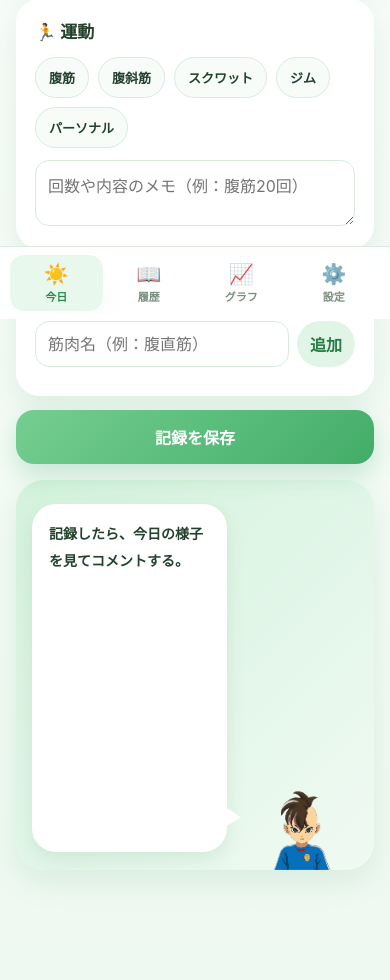
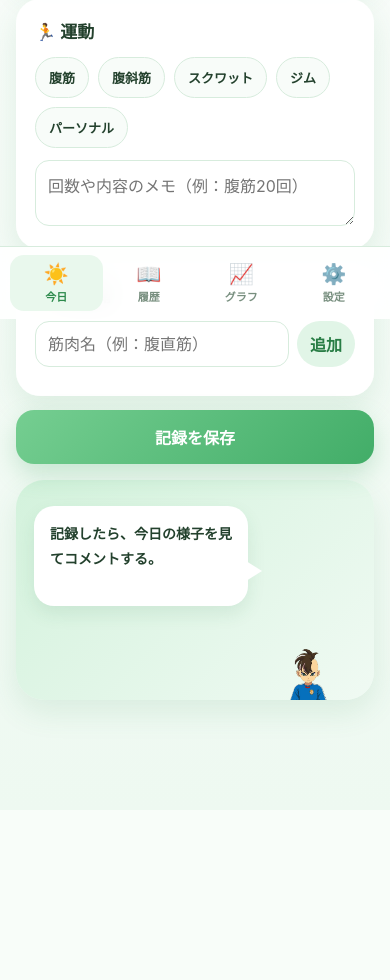
Before and after one commit to k2chanxmx-cloud/AquaDiet, a Flask app: page / in a window 390 px wide. Shown: the part 525-1505 px from the top of the page. After the commit the page ends 1255 px from the top, so only its background shows below. Run offline with Flask 3, Linux system fonts and the light colour scheme; data that the repository does not hold is empty.

Commit message:
Add files via upload

```diff
--- a/static/style.css
+++ b/static/style.css
@@ -88,46 +88,24 @@ textarea:focus,input:focus,select:focus{border-color:var(--aqua-deep);outline:no
 }
 .primary-button:disabled,.ai-button:disabled{opacity:.6}
 .coach-card{
-  min-height:360px;
-  display:grid;
-  grid-template-columns:minmax(0,1.65fr) minmax(190px,.85fr);
-  gap:12px;
-  align-items:end;
-  background:linear-gradient(135deg,#d3f2dc,#f0faf3);
-  border-radius:28px;
-  padding:20px 16px 0 20px;
-  box-shadow:var(--shadow);
-  overflow:hidden
+  min-height:220px;display:grid;grid-template-columns:1.4fr .75fr;gap:8px;align-items:end;
+  background:linear-gradient(135deg,#d3f2dc,#f0faf3);border-radius:28px;padding:18px 14px 0 18px;
+  box-shadow:var(--shadow);overflow:hidden
 }
-.speech-wrap{align-self:stretch;padding-top:8px;padding-bottom:18px;display:flex;flex-direction:column}
+.speech-wrap{align-self:start;padding-top:8px}
 .speech-bubble{
-  position:relative;
-  background:white;
-  border-radius:24px;
-  padding:20px;
-  font-size:15px;
-  font-weight:700;
-  line-height:1.9;
-  min-height:230px;
-  flex:1;
-  box-shadow:0 8px 18px rgba(42,118,70,.10);
-  white-space:pre-wrap
+  position:relative;background:white;border-radius:20px;padding:16px;font-size:14px;font-weight:700;line-height:1.75;
+  min-height:100px;box-shadow:0 8px 18px rgba(42,118,70,.10)
 }
 .speech-bubble:after{
   content:"";position:absolute;right:-14px;bottom:25px;border-width:10px 0 10px 16px;border-style:solid;
   border-color:transparent transparent transparent white
 }
 .ai-button{margin-top:10px;background:white}
-.character-wrap{display:flex;justify-content:center;align-items:end;height:335px;overflow:visible}
+.character-wrap{display:flex;justify-content:center;align-items:end;height:205px}
 .character-silhouette{
-  width:100%;
-  max-width:250px;
-  max-height:330px;
-  object-fit:contain;
-  object-position:bottom;
-  opacity:.98;
-  transform:scale(1.22);
-  transform-origin:bottom center
+  width:100%;max-height:205px;object-fit:contain;object-position:bottom;
+  opacity:.98
 }
 .bottom-nav{
   position:fixed;left:50%;bottom:0;transform:translateX(-50%);width:min(720px,100%);
@@ -151,12 +129,6 @@ textarea:focus,input:focus,select:focus{border-color:var(--aqua-deep);outline:no
 @media(max-width:480px){
   .topbar{align-items:flex-end}
   h1{font-size:23px}
-  .coach-card{
-    min-height:390px;
-    grid-template-columns:minmax(0,1.45fr) minmax(125px,.75fr);
-    padding:16px 10px 0 16px
-  }
-  .speech-bubble{min-height:260px;font-size:14px;padding:17px}
-  .character-wrap{height:300px}
-  .character-silhouette{max-width:205px;max-height:300px;transform:scale(1.28)}
+  .coach-card{grid-template-columns:1.45fr .7fr}
+  .character-wrap{height:180px}.character-silhouette{max-height:180px}
 }
```
Also changed, not shown: static/sw.js (+46 -6 lines).
